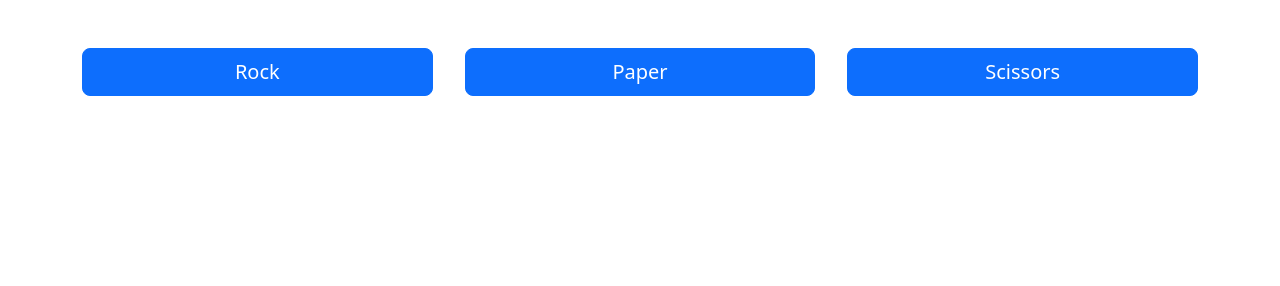
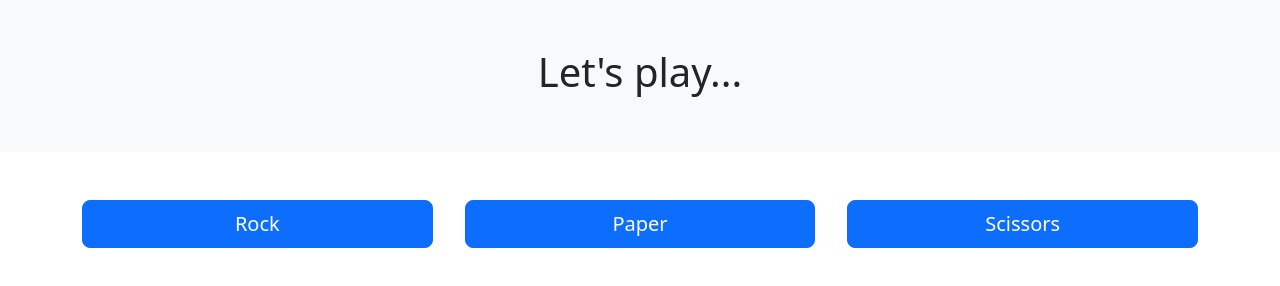
Before and after one commit to cs280fa22/03-rock-paper-scissors, a plain HTML site: page index.html in a window 1280 px wide. Drawn offline with nearby package versions, Linux system fonts and the light colour scheme.

Commit message:
Step 9: Jumbotorn

```diff
--- a/index.html
+++ b/index.html
@@ -13,6 +13,9 @@
     />
   </head>
   <body>
+    <div class="container-fluid p-5 bg-light text-center">
+      <h1>Let's play...</h1>
+    </div>
     <div class="container my-5">
       <div class="row  gap-2">
         <div class="col-sm">
```
